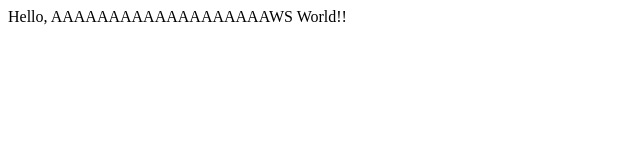
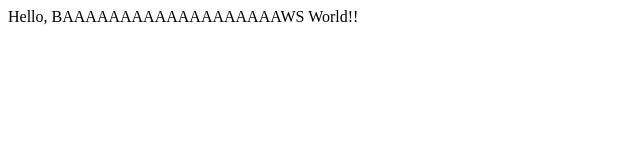
Before and after one commit to yshimo740/kadai4-Repository, a plain HTML site: page src/index.html in a window 1280 px wide. Shown: the full height of the page, 0-640 px from the left. Drawn offline with Linux system fonts and the light colour scheme.

Commit message:
コミット2

```diff
--- a/src/index.html
+++ b/src/index.html
@@ -6,6 +6,6 @@
   <title>CI/CDハンズオン</title>
 </head>
 <body>
-  Hello, AAAAAAAAAAAAAAAAAAAWS World!!
+  Hello, BAAAAAAAAAAAAAAAAAAAWS World!!
 </body>
 </html>
```
